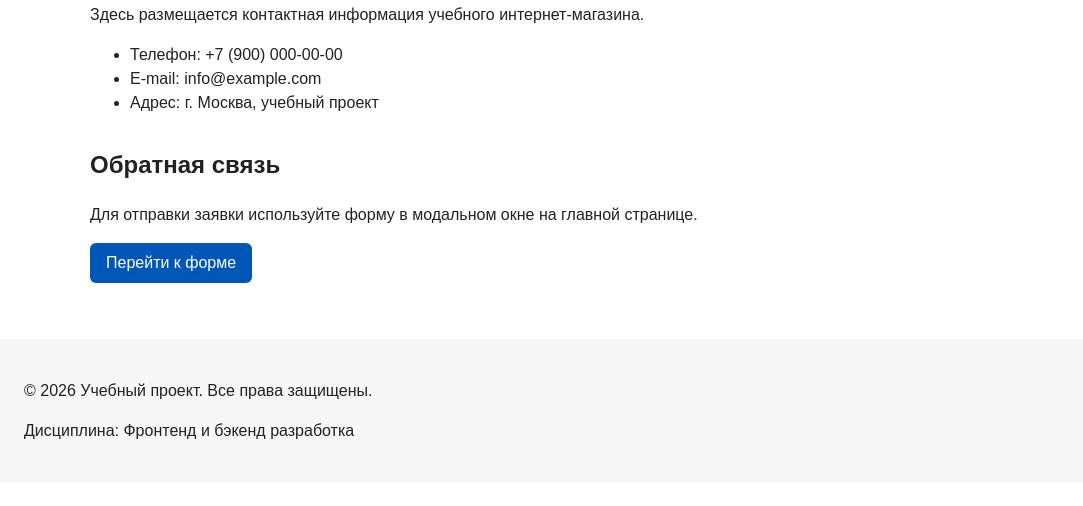
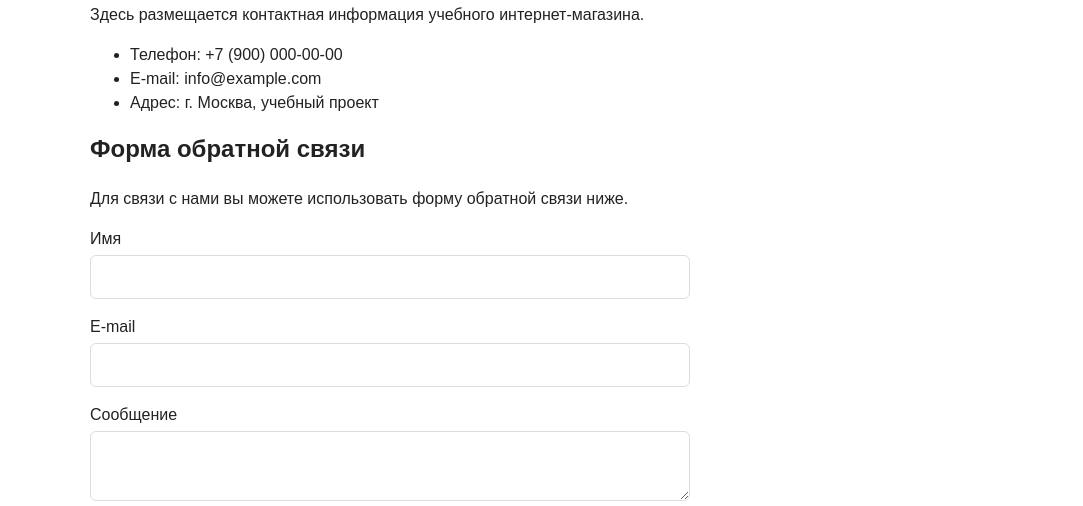
Before and after one commit to vovelio/kr1-html-css-shop, a plain HTML site: page contacts.html in a window 1280 px wide. Shown: the part 294-800 px from the top of the page, without its empty margins (0-1083 px from the left). Drawn offline with Linux system fonts and the light colour scheme.

Commit message:
fix: prepare HTML CSS project for submission

```diff
--- a/contacts.html
+++ b/contacts.html
@@ -41,7 +41,7 @@
           </a>
         </li>
         <li class="site-nav__item">
-    <a class="site-nav__link" href="index.html#contacts">
+    <a class="site-nav__link" href="contacts.html#contacts">
       Обратная связь
     </a>
   </li>
@@ -69,14 +69,44 @@
         <li>E-mail: info@example.com</li>
         <li>Адрес: г. Москва, учебный проект</li>
       </ul>
-    </section>
-
-    <section class="section" id="feedback">
-      <h2>Обратная связь</h2>
+      <div id="contacts">
       <p>
-        Для отправки заявки используйте форму в модальном окне на главной странице.
+        <h2>Форма обратной связи</h2>
+        Для связи с нами вы можете использовать форму обратной связи ниже.
       </p>
-      <a class="button button--primary" href="index.html#contacts">Перейти к форме</a>
+      <form class="contact-form" action="#" method="post">
+        <div class="contact-form__field">
+          <label class="contact-form__label" for="name">Имя</label>
+          <input
+          class="contact-form__input"
+          type="text"
+          id="name"
+          name="name"
+          required
+          >
+        </div>
+        <div class="contact-form__field">
+          <label class="contact-form__label" for="email">E-mail</label>
+          <input
+          class="contact-form__input"
+          type="email"
+          id="email"
+          name="email"
+          required
+          >
+        </div>
+        <div class="contact-form__field">
+          <label class="contact-form__label" for="message">Сообщение</label>
+          <textarea
+          class="contact-form__textarea"
+          id="message"
+          name="message"
+          required>
+        </textarea>
+        </div>
+        <button type="submit" class="button button--primary">Отправить</button>
+      </form>
+      </div>
     </section>
   </main>
 
--- a/css/style.css
+++ b/css/style.css
@@ -259,6 +259,7 @@ a:focus-visible {
 }
 
 .product-card {
+  position: relative;
   display: flex;
   flex-direction: column;
   gap: var(--space-sm);
@@ -284,6 +285,7 @@ a:focus-visible {
 }
 
 .catalog-filters {
+  position: sticky;
   grid-area: filters;
   padding: var(--space-md);
   border: 1px solid var(--color-border);
@@ -295,6 +297,17 @@ a:focus-visible {
   grid-area: products;
 }
 
+.product-card__badge {
+  position: absolute;
+  top: var(--space-sm);
+  right: var(--space-sm);
+  z-index: 1;
+
+  padding: 4px 8px;
+  color: var(--color-white);
+  background-color: var(--color-primary);
+  border-radius: var(--radius-sm);
+}
 
 .product-card:hover {
   border-color: var(--color-primary);
@@ -383,6 +396,54 @@ html {
    5. Форма и модальное окно
    =============================== */
 
+
+.contact-form {
+  max-width: 600px;
+}
+
+.contact-form__field {
+  margin-bottom: var(--space-md);
+}
+
+.contact-form__label {
+  display: block;
+  margin-bottom: var(--space-xs);
+}
+
+.contact-form__input,
+.contact-form__select,.contact-form__textarea {
+  width: 100%;
+  padding: 10px 12px;
+  border: 1px solid var(--color-border);
+  border-radius: var(--radius-sm);
+  font: inherit;
+}
+
+.contact-form__input,
+.contact-form__select {
+  height: 44px;
+}
+
+.contact-form__select {
+  background-color: var(--color-bg);
+}
+
+.contact-form__input:hover,
+.contact-form__select:hover,
+.contact-form__textarea:hover {
+  border-color: var(--color-primary);
+}
+
+.contact-form__input:focus-visible,
+.contact-form__select:focus-visible,
+.contact-form__textarea:focus-visible {
+  outline: 2px solid var(--color-primary);
+  outline-offset: 3px;
+}
+
+.catalog-filters__title {
+  margin-top: 0;
+}
 .order-dialog {
   width: min(100% - 32px, 560px);
   padding: var(--space-lg);
```
Also changed, not shown: catalog.html (+2 -1 lines), index.html (+3 -3 lines), order.html (+1 -1 lines), product.html (+25 -1 lines), 1 other file.
